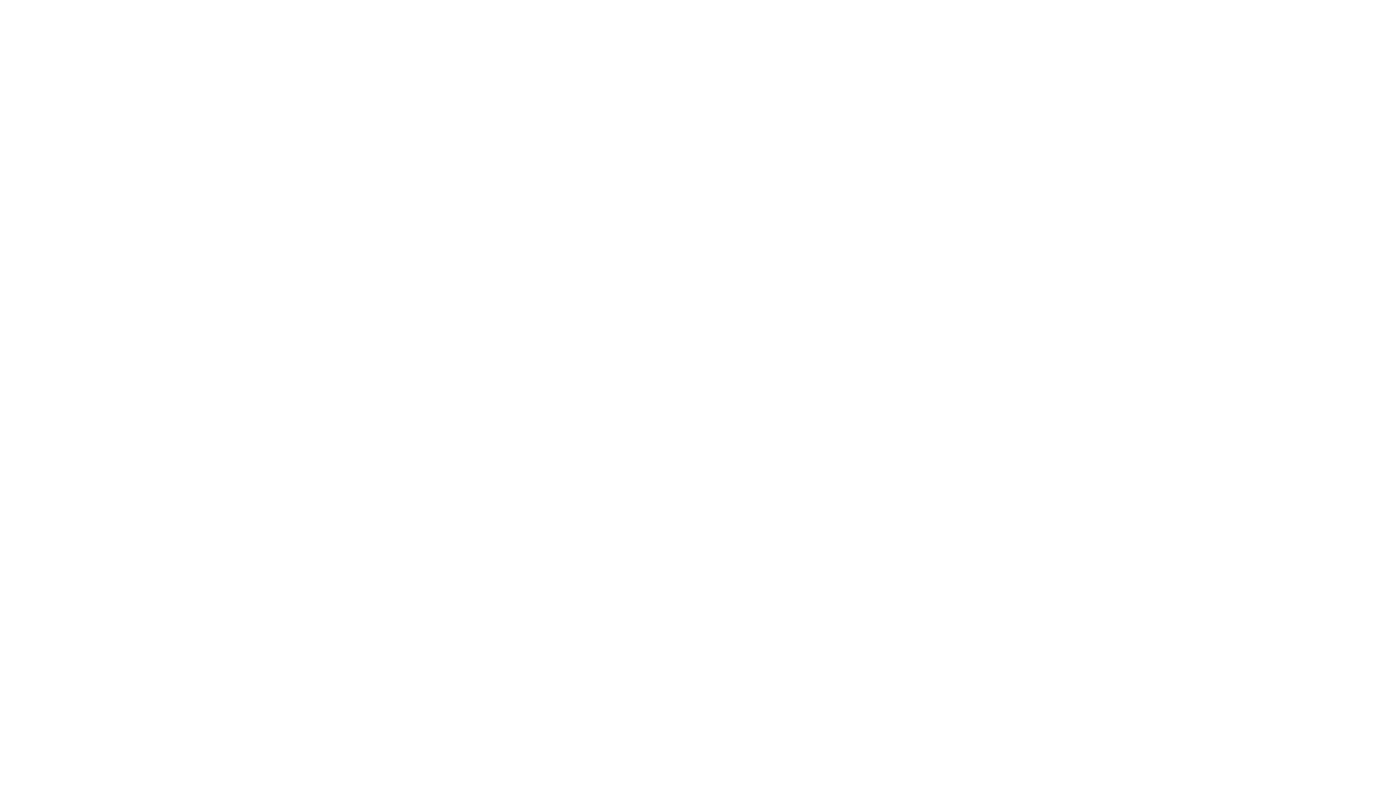
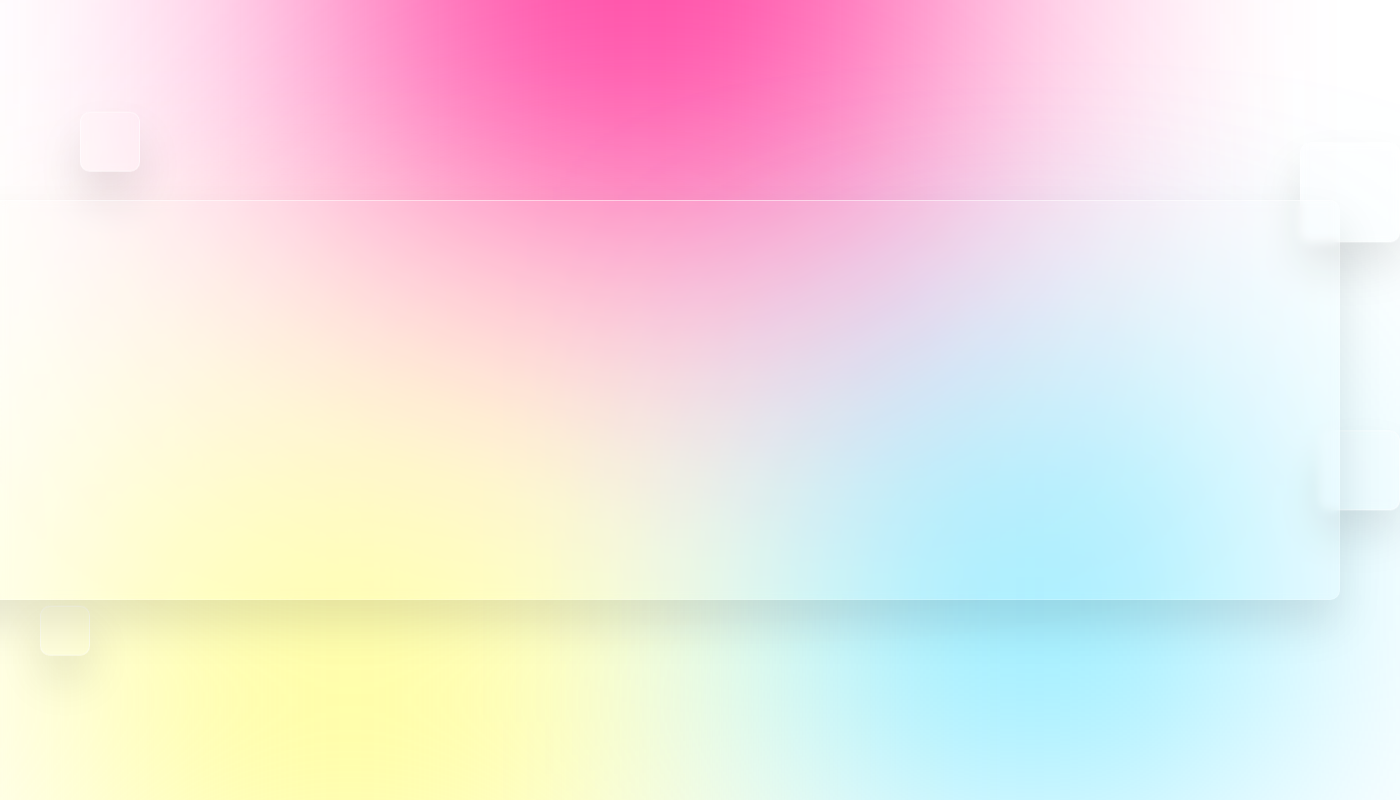
Before and after one commit to faria-karim-porna/mern-shopping-app-client, a React (Vite) app: page /gmbg in a window 1280 px wide. Before the commit this address had no page. Shown: the top 800 px of the page, 1400 px wide, since content can reach past the window. Built offline with nearby package versions, Linux system fonts and the light colour scheme.

Commit message:
Added Glassmorphism

```diff
--- a/src/App.tsx
+++ b/src/App.tsx
@@ -5,6 +5,7 @@ import { SignUp } from "./components/pages/Signup";
 import { Dashboard } from "./components/pages/Dashboard";
 import { UserModal } from "./components/modals/UserModal";
 import { ResetPassword } from "./components/pages/ResetPassword";
+import { GlassmorphismBackground } from "./components/common/GlassMorphismBackground";
 
 export default function App() {
   return (
@@ -15,6 +16,7 @@ export default function App() {
           <Route path="/login" element={<Login />} />
           <Route path="/resetpassword" element={<ResetPassword />} />
           <Route path="/signup" element={<SignUp />} />
+          <Route path="/gmbg" element={<GlassmorphismBackground />} />
         </Routes>
       </Router>
       <UserModal />
--- a/src/assets/css/style.css
+++ b/src/assets/css/style.css
@@ -6,8 +6,9 @@
 
 body {
     font-family: "Inconsolata", monospace;
-    background: linear-gradient(90deg, rgb(246, 246, 246) 0%, rgb(246, 246, 246) 43%, rgba(0, 212, 255, 1) 100%) !important;
+    /* background: linear-gradient(90deg, rgb(246, 246, 246) 0%, rgb(246, 246, 246) 43%, rgba(0, 212, 255, 1) 100%) !important; */
     color: #4d4d4d;
+    overflow: hidden;
 }
 
 .page {
@@ -19,6 +20,128 @@ body {
     text-shadow: 0 8px 32px 0 rgba(31, 38, 135, 0.37) !important;
     -webkit-text-shadow: 0 8px 32px 0 rgba(31, 38, 135, 0.37);
     font-size: 40px;
+}
+
+/* =============================== Glassmorphism ===================================== */
+.background-container {
+    display: flex;
+    justify-content: center;
+    align-items: center;
+    min-height: 100vh;
+    background: linear-gradient(to bottom, #f1f4f9, ■#dff1ff);
+}
+
+.background-container .color {
+    position: absolute;
+    filter: blur(150px);
+}
+
+.background-container .color:nth-child(1) {
+    top: -350px;
+    width: 600px;
+    height: 600px;
+    background: #ff359b;
+}
+
+.background-container .color:nth-child(2) {
+    bottom: -150px;
+    Left: 100px;
+    width: 500px;
+    height: 500px;
+    background: #fffd87;
+}
+
+.background-container .color:nth-child(3) {
+    bottom: 50px;
+    right: 100px;
+    width: 300px;
+    height: 300px;
+    background: #00d2ff;
+}
+
+.content-container {
+    position: relative;
+}
+
+.content-container .square {
+    position: absolute;
+    backdrop-filter: blur(5px);
+    box-shadow: 0 25px 45px rgba(0, 0, 0, 0.1);
+    border: 1px solid rgba(255, 255, 255, 0.5);
+    border-right: 1px solid Orgba(255, 255, 255, 0.2);
+    border-bottom: 1px solid Orgba(255, 255, 255, 0.2);
+    background: rgba(255, 255, 255, 0.1);
+    border-radius: 10px;
+    animation: animateSquare 10s linear infinite;
+    animation-delay: calc(-1s * var(--i));
+}
+
+@keyframes animateSquare {
+
+    0%,
+    100% {
+        transform: translateY(-40px);
+    }
+
+    50% {
+        transform: translateY(40px);
+    }
+}
+
+.content-container .square:nth-child(1) {
+    top: -50px;
+    right: -60px;
+    width: 100px;
+    height: 100px;
+    --i: 0;
+}
+
+.content-container .square:nth-child(2) {
+    top: 150px;
+    Left: -100px;
+    width: 120px;
+    height: 120px;
+    --i: 1;
+}
+
+.content-container .square:nth-child(3) {
+    bottom: 50px;
+    right: -60px;
+    width: 80px;
+    height: 80px;
+    --i: 2;
+}
+
+.content-container .square:nth-child(4) {
+    bottom: -80px;
+    Left: 100px;
+    width: 50px;
+    height: 50px;
+    --i: 3;
+}
+
+.content-container .square:nth-child(5) {
+    top: -80px;
+    Left: 140px;
+    width: 60px;
+    height: 60px;
+    --i: 4;
+}
+
+.content {
+    position: relative;
+    width: 1400px;
+    min-height: 400px;
+    background: rgba(255, 255, 255, 0.1);
+    border-radius: 10px;
+    display: flex;
+    justify-content: center;
+    align-items: center;
+    backdrop-filter: blur(5px);
+    box-shadow: 0 25px 45px rgba(0, 0, 0, 0.1);
+    border: 1px solid rgba(255, 255, 255, 0.5);
+    border-right: 1px solid rgba(255, 255, 255, 0.2);
+    border-bottom: 1px solid rgba(255, 255, 255, 0.2);
 }
 
 /* =============================== Checkbox ===================================== */
--- /dev/null
+++ b/src/components/common/GlassmorphismBackground.tsx
@@ -0,0 +1,26 @@
+import React from "react";
+import { useAppDispatch } from "../core/redux/reduxStore";
+
+const GlassmorphismBackgroundComponent = () => {
+  const dispatch = useAppDispatch();
+  return (
+    <>
+      <div className="background-container">
+        <div className="color"></div>
+        <div className="color"></div>
+        <div className="color"></div>
+
+        <div className="content-container">
+          <div className="square"></div>
+          <div className="square"></div>
+          <div className="square"></div>
+          <div className="square"></div>
+          <div className="square"></div>
+          <div className="content"></div>
+        </div>
+      </div>
+    </>
+  );
+};
+
+export const GlassmorphismBackground = React.memo(GlassmorphismBackgroundComponent);
```
